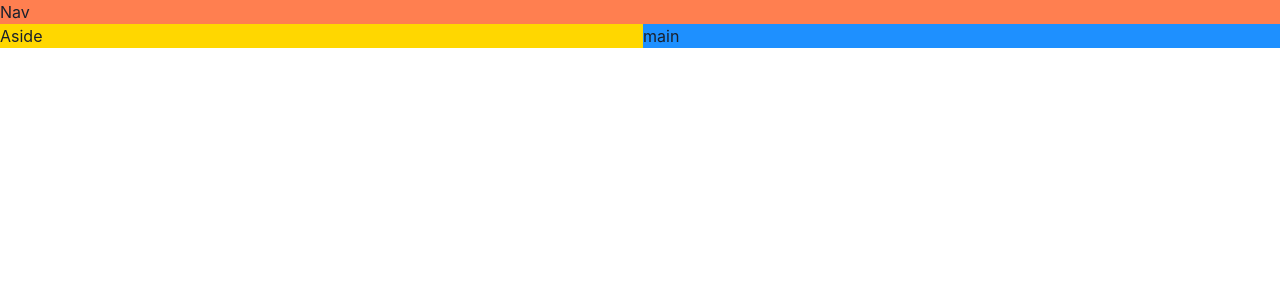
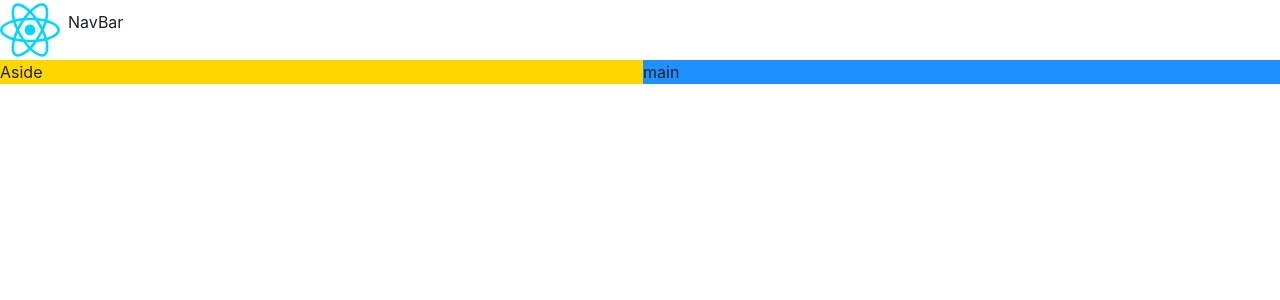
Before and after one commit to ics-499-team-1/drive-doctor-ui, a React (Vite) app: page / in a window 1280 px wide. Shown: the top 300 px of the page. Built offline with nearby package versions, Linux system fonts and the light colour scheme.

Commit message:
basic Navbar layout

```diff
--- a/src/App.tsx
+++ b/src/App.tsx
@@ -15,8 +15,8 @@ function App() {
         lg: `"nav nav" "aside main"`,
       }}
     >
-      <GridItem area="nav" bg="coral">
-        Nav
+      <GridItem area="nav">
+        <Navbar />
       </GridItem>
       <Show above='lg'>
         <GridItem area="aside" bg="gold">
--- a/src/components/Navbar.tsx
+++ b/src/components/Navbar.tsx
@@ -1,28 +1,13 @@
+import { Image } from "@chakra-ui/image";
+import { HStack, Text } from "@chakra-ui/layout";
+import logo from '../assets/react.svg'
 
 function Navbar() {
     return (
-      <ul className="nav flex-column">
-        <li className="nav-item">
-          <a className="nav-link active" aria-current="page" href="#">
-            Vehicles
-          </a>
-        </li>
-        <li className="nav-item">
-          <a className="nav-link" href="#">
-            Drivers
-          </a>
-        </li>
-        <li className="nav-item">
-          <a className="nav-link" href="#">
-            Maintenance
-          </a>
-        </li>
-        <li className="nav-item">
-          <a className="nav-link" href="#">
-            Trips
-          </a>
-        </li>
-      </ul>
+      <HStack>
+        <Image src={logo} boxSize='60px' />
+        <Text>NavBar</Text>
+      </HStack>
     );
 }
 
```
